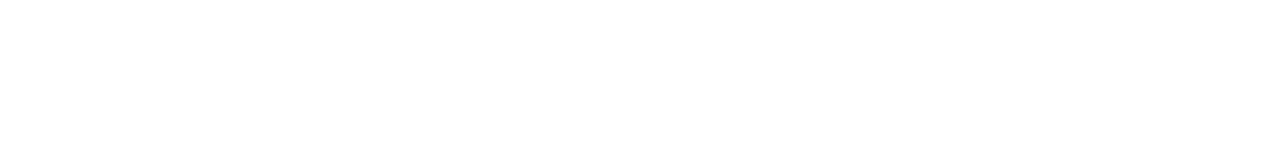
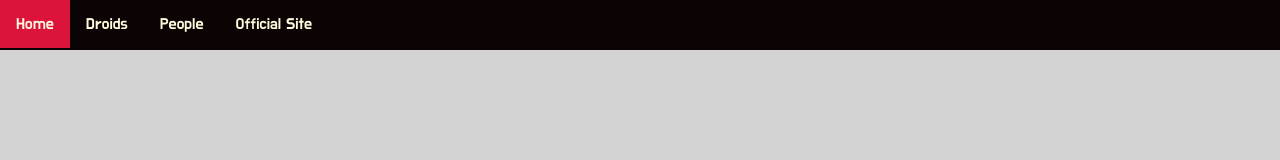
Before and after one commit to chrislojacono/HTML-101, a plain HTML site: page droids.html in a window 1280 px wide. Drawn offline with Linux system fonts and the light colour scheme.

Commit message:
put nav on all the pages

```diff
--- a/droids.html
+++ b/droids.html
@@ -0,0 +1,24 @@
+<!DOCTYPE html>
+<html lang="en">
+<head>
+    <meta charset="UTF-8">
+    <meta name="viewport" content="width=device-width, initial-scale=1.0">
+    <title>Droids</title>
+
+    <link rel="stylesheet" href="main.css">
+    <link href="https://fonts.googleapis.com/css2?family=Do+Hyeon&display=swap" rel="stylesheet">
+</head>
+<body>
+    <!--Navigation start-->
+    <nav>
+        <ul>
+            <li><a href="./index.html">Home</a></li>
+            <li><a href="./droids.html">Droids</a></li>
+            <li><a href="./people.html">People</a></li>
+            <li><a href="https://www.starwars.com">Official Site</a></li>
+        </ul>
+    </nav>
+    <!-- Navigation end -->
+
+</body>
+</html>
```
Also changed, not shown: index.html (+1 -1 lines), people.html (+22 -0 lines).
